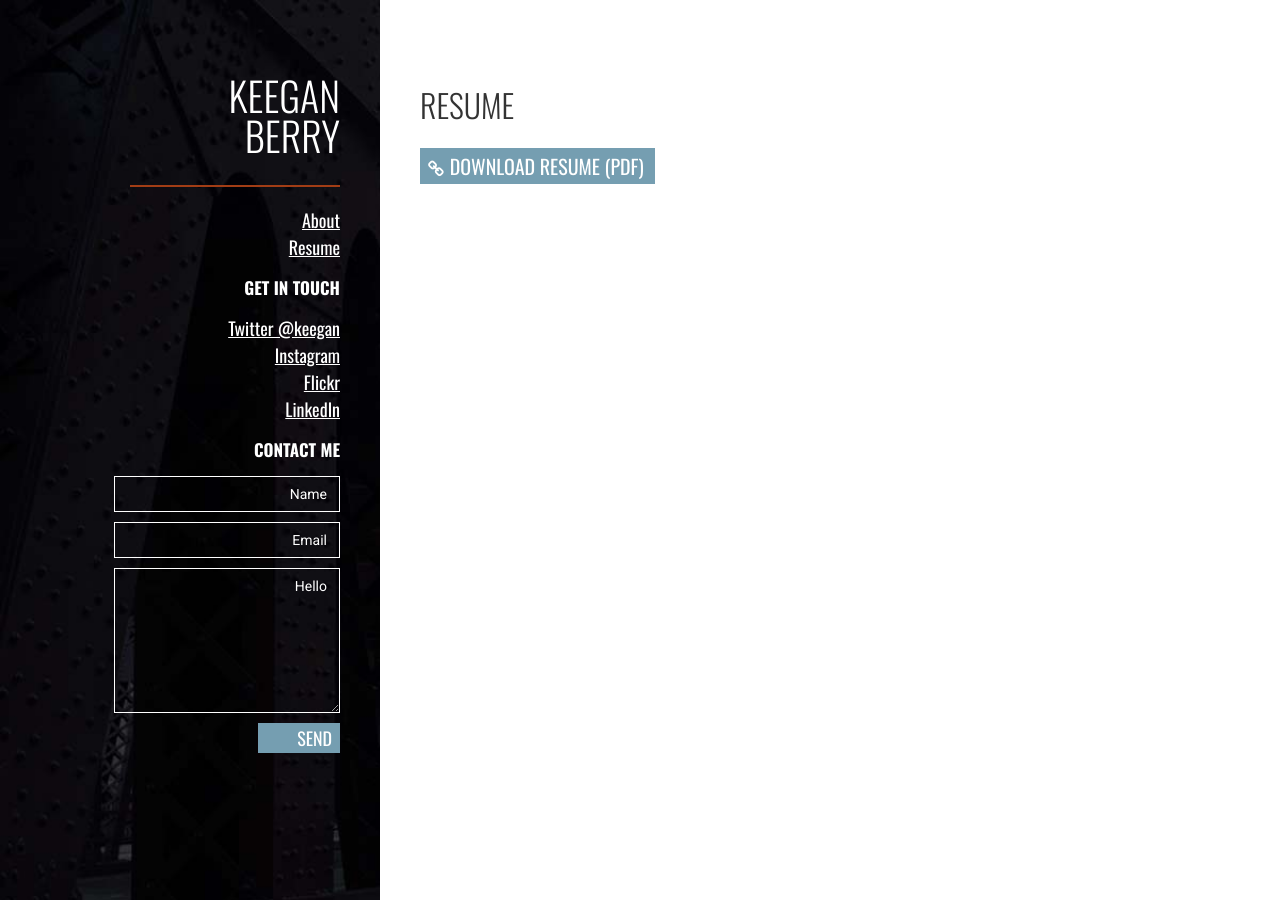
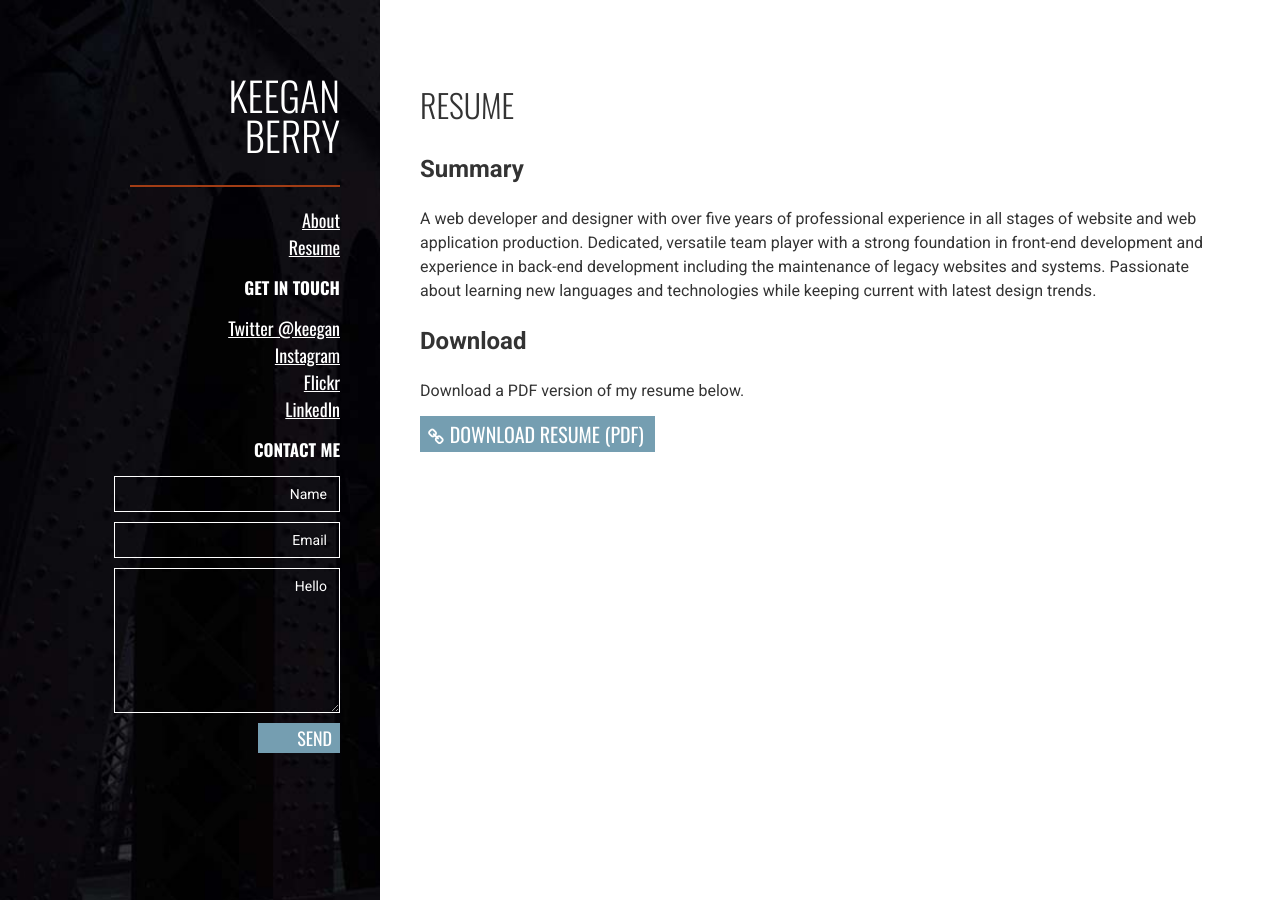
Before and after one commit to keeeeeegan/new-site, a Jekyll site: the page built from resume.md, in a window 1280 px wide. Built offline with Jekyll 4.4.1, drawn with Linux system fonts in a browser that asks for light colours; nearby versions of some CDN libraries; some web fonts are replaced.

Commit message:
added resume, updated resume page

```diff
--- a/resume.md
+++ b/resume.md
@@ -5,4 +5,14 @@ link_text: Resume
 permalink: /resume/
 ---
 
+## Summary
+A web developer and designer with over five years of professional experience in all stages of website
+and web application production. Dedicated, versatile team player with a strong foundation in front-end
+development and experience in back-end development including the maintenance of legacy websites
+and systems. Passionate about learning new languages and technologies while keeping current with
+latest design trends.
+
+## Download
+Download a PDF version of my resume below.
+
 <a href="http://keeganberry.com/keegan-berry-resume-2017.pdf" class="link-icon cta-link">Download Resume (PDF)</a>
```
Also changed, not shown: 1 other file.
